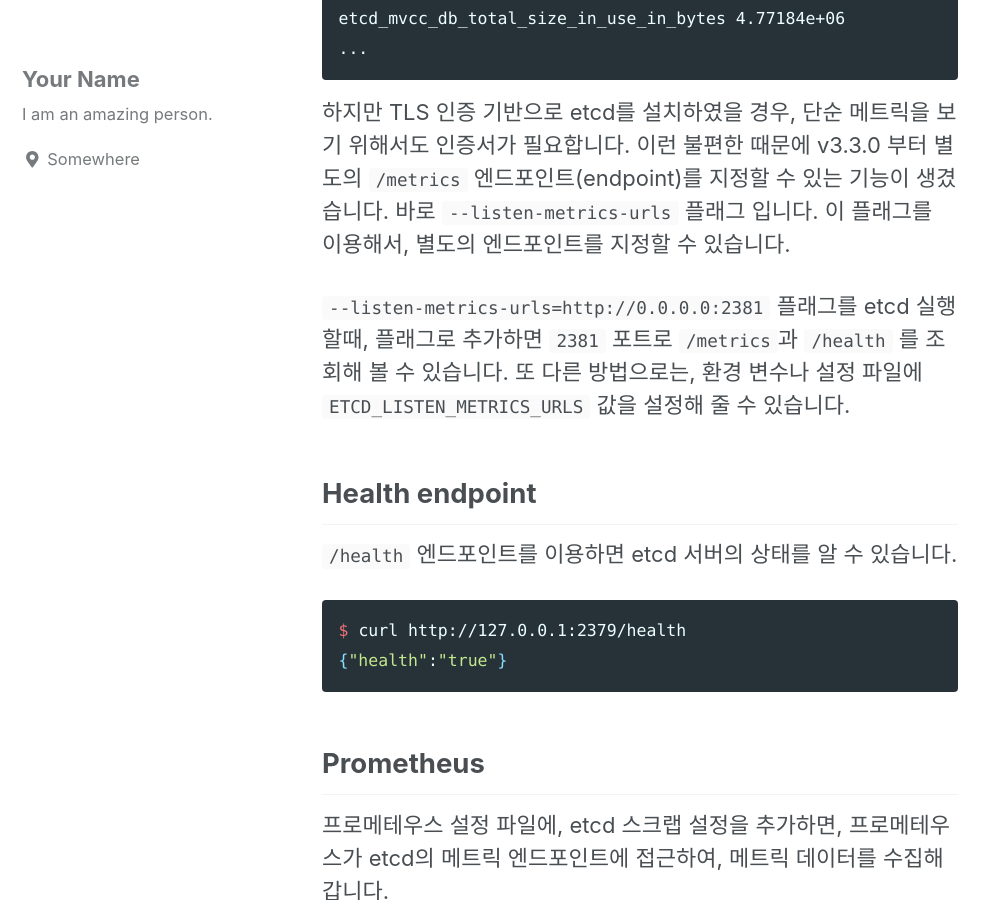
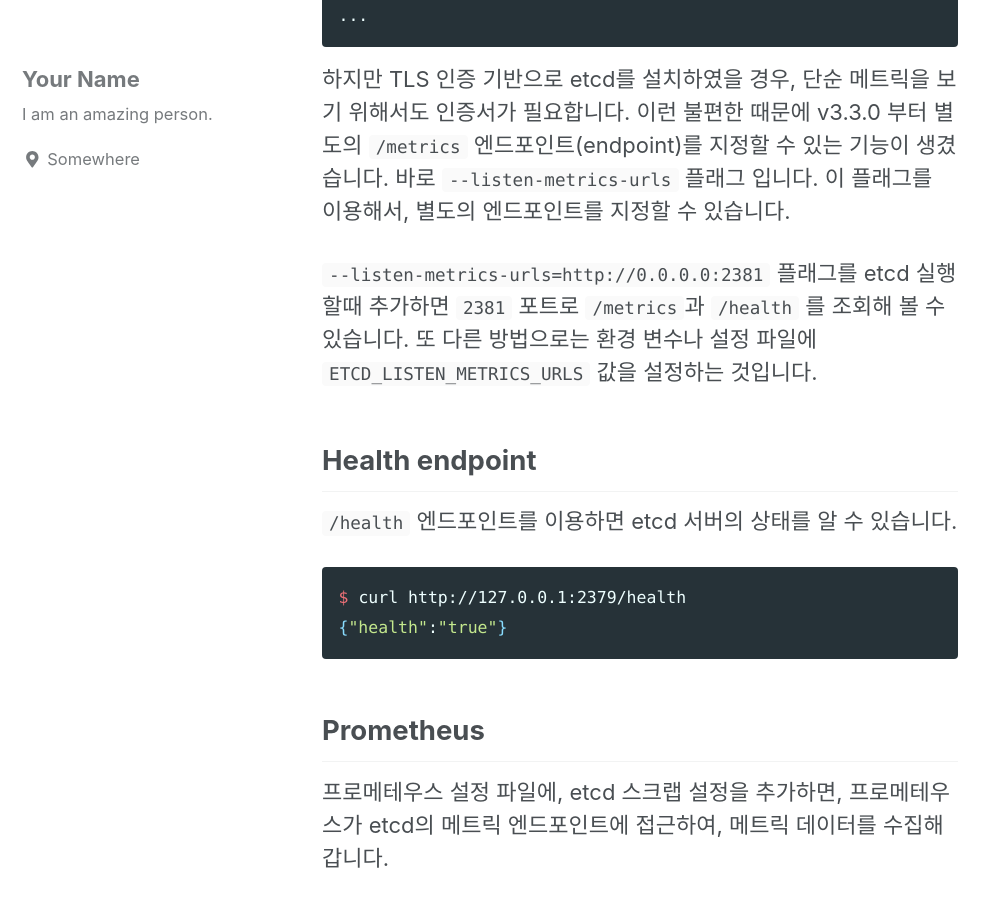
Before and after one commit to badnom/badnom.github.io, a Jekyll site: the page built from _posts/2018-01-03-etcd-metrics-monitoring.md, in a window 1280 px wide and 900 px high, scrolled down 1211 px. Shown: the whole window, without its empty margins (0-998 px from the left). Built offline with Jekyll 4.4.1, drawn with Linux system fonts in a browser that asks for light colours; cached includes are drawn as plain includes; nearby versions of some CDN libraries; some of the changed text lies outside the part shown.

Commit message:
init version

````diff
--- a/_posts/2018-01-03-etcd-metrics-monitoring.md
+++ b/_posts/2018-01-03-etcd-metrics-monitoring.md
@@ -8,7 +8,7 @@ tags: [etcd]
 # etcd 모니터링 하기
 
 ## Metrics endpoint
-각각의 etcd 서버는 클라이언트 포트의 `/metrics` 경로를 이용해서 메트릭을 조회해 볼 수 있습니다.
+각각의 etcd 서버는 클라이언트 포트의 `/metrics` 경로를 이용해서 메트릭을 출력해 줍니다.
 (클라이언트 기본 포트는 2379 입니다.)
 ```bash
 $ curl http://127.0.0.1:2379/metrics
@@ -44,9 +44,8 @@ etcd_mvcc_db_total_size_in_use_in_bytes 4.77184e+06
 바로 `--listen-metrics-urls` 플래그 입니다.
 이 플래그를 이용해서, 별도의 엔드포인트를 지정할 수 있습니다.
 
-`--listen-metrics-urls=http://0.0.0.0:2381` 플래그를 etcd 실행 할때,
-플래그로 추가하면 `2381` 포트로 `/metrics`과  `/health` 를 조회해 볼 수 있습니다.
-또 다른 방법으로는, 환경 변수나 설정 파일에 `ETCD_LISTEN_METRICS_URLS` 값을 설정해 줄 수 있습니다.
+`--listen-metrics-urls=http://0.0.0.0:2381` 플래그를 etcd 실행 할때 추가하면 `2381` 포트로 `/metrics`과  `/health` 를 조회해 볼 수 있습니다.
+또 다른 방법으로는 환경 변수나 설정 파일에 `ETCD_LISTEN_METRICS_URLS` 값을 설정하는 것입니다.
 
 ## Health endpoint
 `/health` 엔드포인트를 이용하면 etcd 서버의 상태를 알 수 있습니다.
@@ -67,4 +66,4 @@ scrape_configs:
 
 
 # 참고 문서
-- https://github.com/etcd-io/etcd/blob/master/Documentation/op-guide/monitoring.md
+- <https://github.com/etcd-io/etcd/blob/master/Documentation/op-guide/monitoring.md>
````
Also changed, not shown: _posts/2018-01-09-etcd-command.md (+6 -7 lines), _posts/2018-07-19-ingress-nginx-file-upload-limit.md (+1 -1 lines), _posts/2019-05-31-metrics-server-only-work-on-one-master.md (+1 -1 lines).
